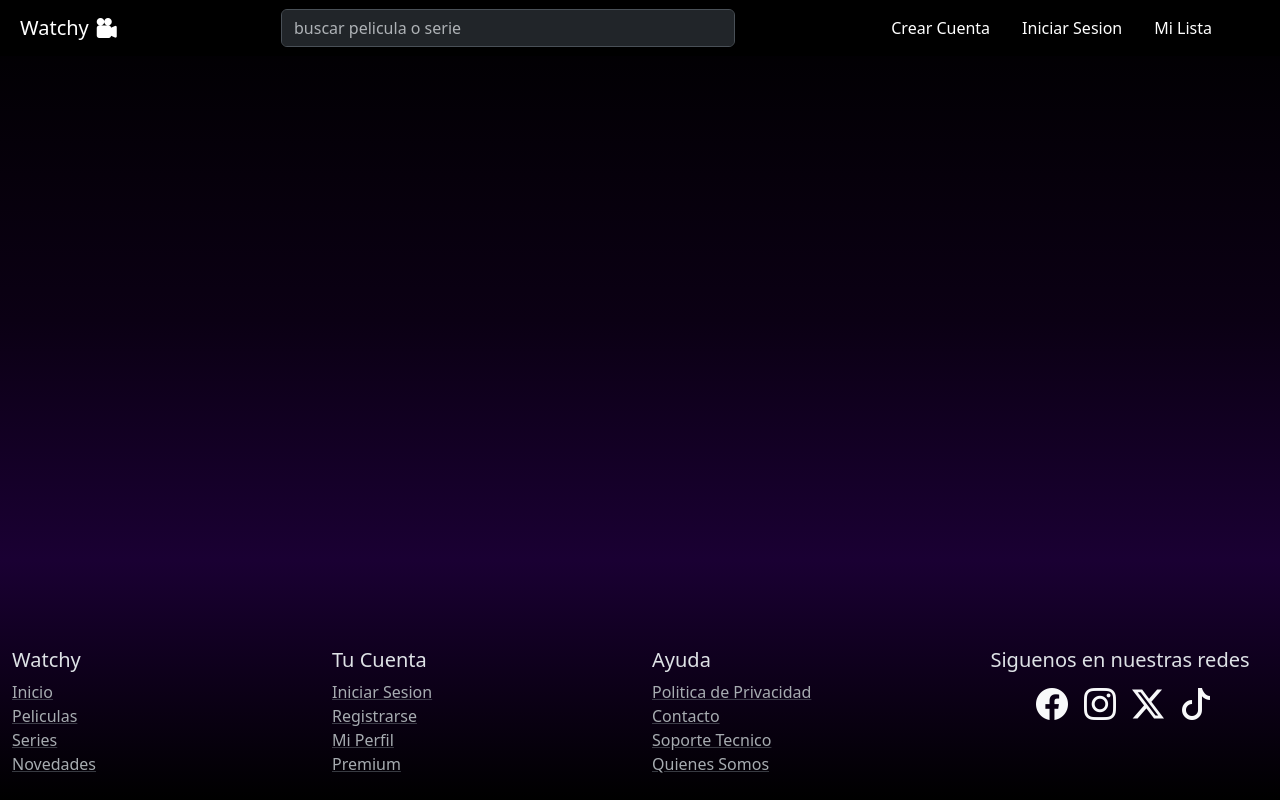
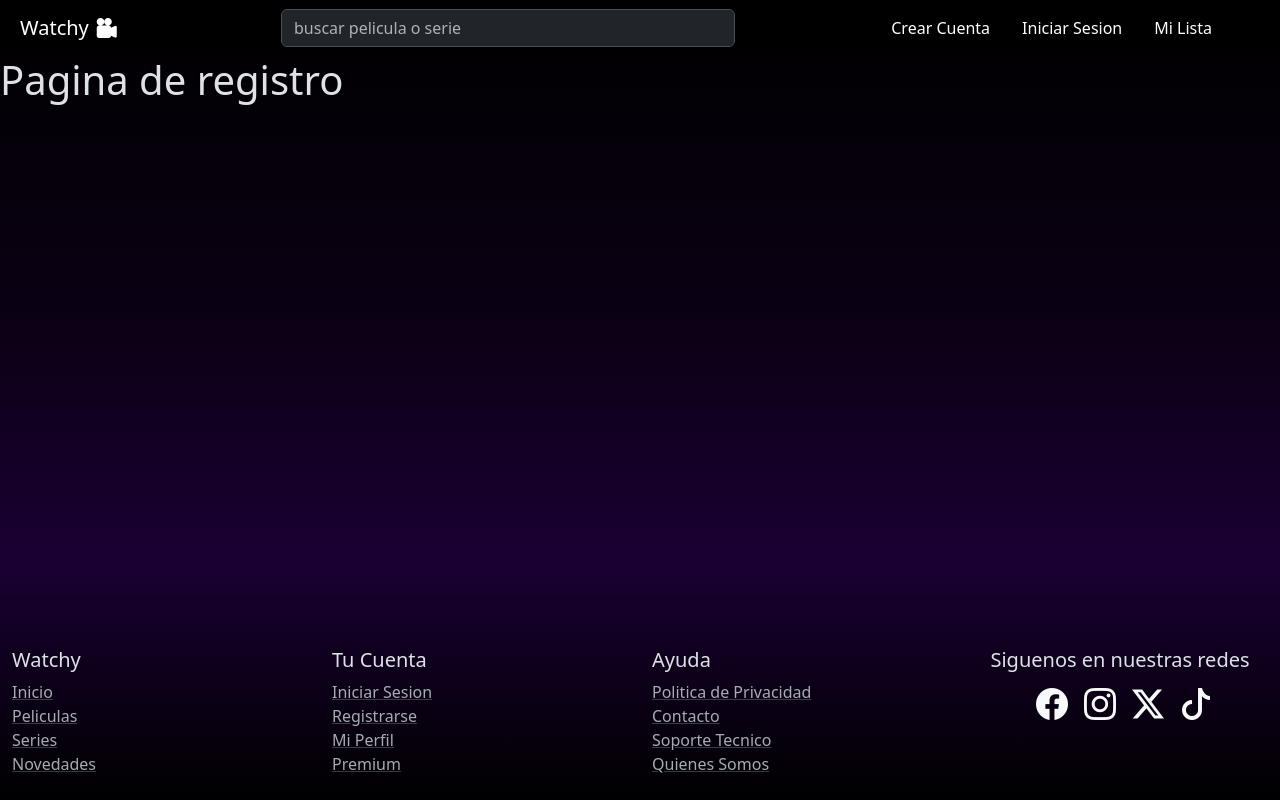
Before and after one commit to RoblesLuis2212/Watchy-Frontend, a React (Vite) app: page /registro in a window 1280 px wide. Built offline with nearby package versions, Linux system fonts and the light colour scheme; a web font is replaced by a local one.

Commit message:
Agregue un componente registro y una ruta para llegar a el

```diff
--- a/src/App.jsx
+++ b/src/App.jsx
@@ -7,6 +7,7 @@ import SeccionPeliculas from "./components/pages/SeccionPeliculas/SeccionPelicul
 import SeccionSeries from "./components/pages/SeccionSeries/SeccionSeries";
 import Categorias from "./components/pages/Categorias/Categorias";
 import Contacto from "./components/pages/Contacto/Contacto";
+import Registro from "./components/pages/Registro/Registro";
 
 function App() {
 
@@ -35,6 +36,11 @@ function App() {
               element={<Contacto />}
             >
             </Route>
+            <Route path="/registro"
+              element={<Registro />}
+            >
+
+            </Route>
           </Routes>
         </main>
         <Footer></Footer>
--- a/src/components/NavbarPage.jsx
+++ b/src/components/NavbarPage.jsx
@@ -4,6 +4,7 @@ import Navbar from 'react-bootstrap/Navbar';
 import InputGroup from 'react-bootstrap/InputGroup';
 import Form from 'react-bootstrap/Form';
 import "../index.css"
+import { Link } from 'react-router-dom';
 
 const NavbarPage = () => {
     return (
@@ -28,7 +29,7 @@ const NavbarPage = () => {
                         </InputGroup>
                     </Form>
                     <Nav className='d-flex gap-3 me-5'>
-                        <Nav.Link className='text-white'>Crear Cuenta</Nav.Link>
+                        <Nav.Link as={Link} to={"/registro"} className='text-white'>Crear Cuenta</Nav.Link>
                         <Nav.Link className='text-white'>Iniciar Sesion</Nav.Link>
                         <Nav.Link className='text-white'>Mi Lista</Nav.Link>
                     </Nav>
--- /dev/null
+++ b/src/components/pages/Registro/Registro.jsx
@@ -0,0 +1,9 @@
+
+
+const Registro = () => {
+    return (
+        <h1>Pagina de registro</h1>
+    );
+};
+
+export default Registro;
```
